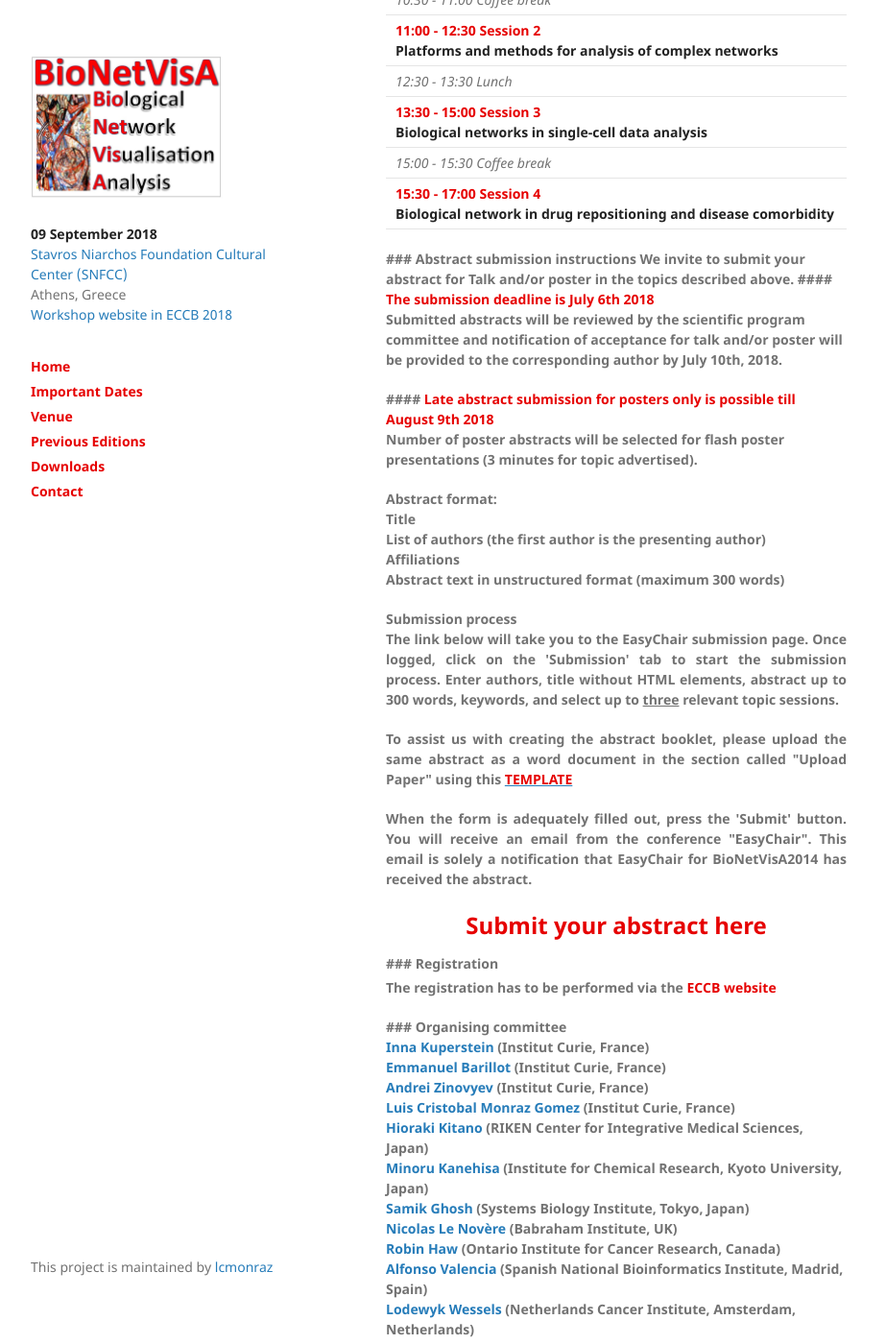
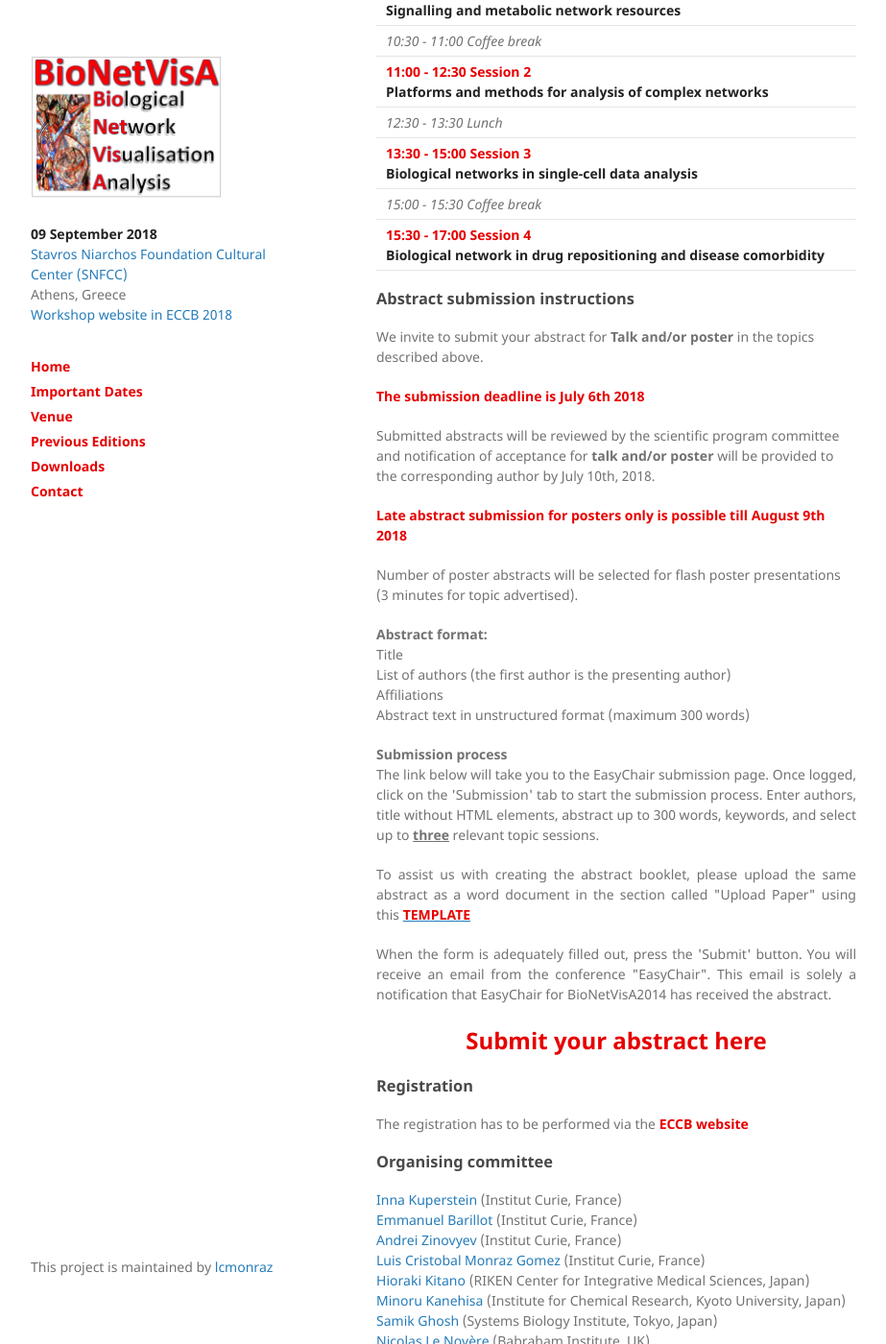
Before and after one commit to lcmonraz/Bionetvisa.github.io, a Jekyll site: the page built from index.md, in a window 1280 px wide and 1400 px high, scrolled down 2369 px. Shown: the whole window at 96% size, without its empty margins (178-1101 px from the left). Built offline with Jekyll 4.4.1, drawn with Linux system fonts in a browser that asks for light colours; some of the changed text lies outside the part shown.

Commit message:
Update index.md

```diff
--- a/index.md
+++ b/index.md
@@ -72,7 +72,7 @@ comorbidity, drug response prediction using network-based approaches.
 <a href="/Abstracts/Bionetvisa2018/Yvan_Sayes_BioNetVisA2018.pdf"><b><font color="Navy"><span style="text-decoration: underline;">Abstract</span></font></b></a></td></tr>
 <tr><td><strong><a href="https://www.bsc.es/valencia-alfonso">Alfonso Valencia</a></strong><br />
 <i>Barcelona Supercomputing Center, Barcelona, Spain</i><br />
-<strong>Disease networks for the study of the molecular basis of disease comorbidity</strong><br />
+<strong>Disease networks for the study of the molecular basis of disease comorbidity</strong></td></tr>
 </table>
 
 ### BioNetVisA 2018 programme
@@ -86,7 +86,7 @@ comorbidity, drug response prediction using network-based approaches.
 <tr><td><i>15:00 - 15:30 Coffee break</i></td></tr>
 <tr><td><strong><font color="#e60000">15:30 - 17:00 Session 4</font><br />Biological network in drug repositioning and disease comorbidity</strong></td></tr>
 </table>
-<b/>
+
 ### Abstract submission instructions
 
 We invite to submit your abstract for <b>Talk and/or poster</b> in the topics described above.
```
